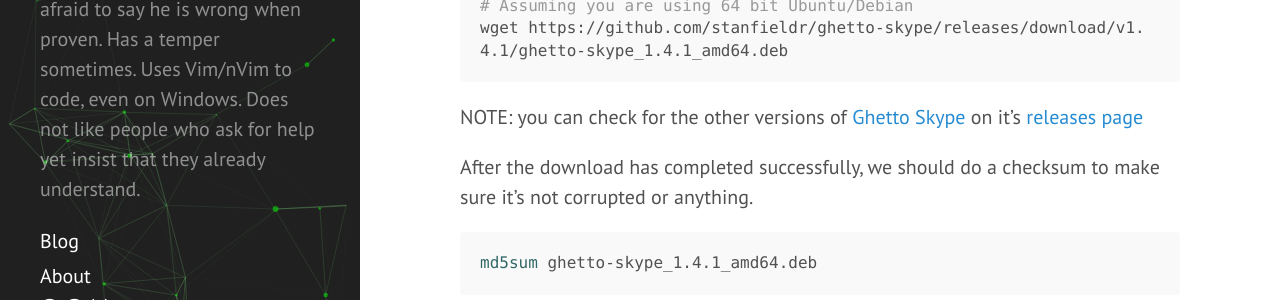
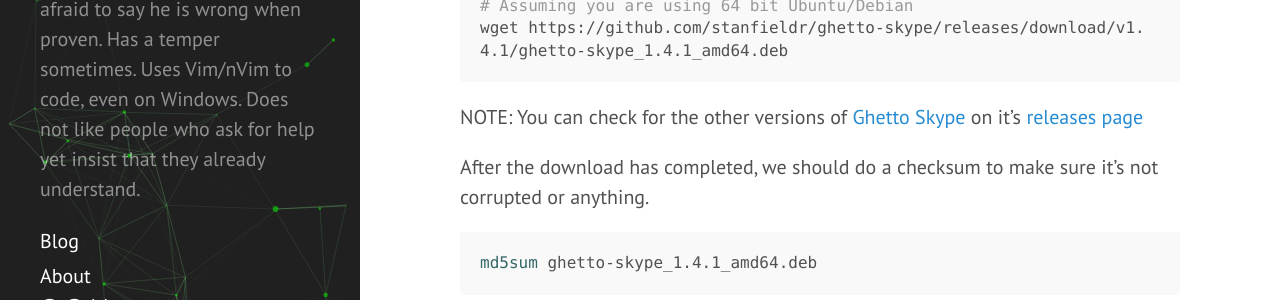
Before and after one commit to mxaddict/www.codedmaster.com, a Jekyll site: the page built from _posts/2016-8-23-setup-ghetto-skype-on-ubuntu-or-debian.md, in a window 1280 px wide and 1400 px high, scrolled down 353 px. Shown: the part 156-456 px from the top of the window. Built offline with Jekyll 4.4.1, drawn with Linux system fonts in a browser that asks for light colours; nearby versions of some CDN libraries; comment, search, counter and statistics services are not loaded; some of the changed text lies outside the part shown.

Commit message:
Updated parts of the article

````diff
--- a/_posts/2016-8-23-setup-ghetto-skype-on-ubuntu-or-debian.md
+++ b/_posts/2016-8-23-setup-ghetto-skype-on-ubuntu-or-debian.md
@@ -14,9 +14,9 @@
 wget https://github.com/stanfieldr/ghetto-skype/releases/download/v1.4.1/ghetto-skype_1.4.1_amd64.deb
 ```
 
-NOTE: you can check for the other versions of [Ghetto Skype][skype_ghetto] on it's [releases page](https://github.com/stanfieldr/ghetto-skype/releases){:target="_blank"}
+NOTE: You can check for the other versions of [Ghetto Skype][skype_ghetto] on it's [releases page](https://github.com/stanfieldr/ghetto-skype/releases){:target="_blank"}
 
-After the download has completed successfully, we should do a checksum to make sure it's not corrupted or anything.
+After the download has completed, we should do a checksum to make sure it's not corrupted or anything.
 
 ```bash
 md5sum ghetto-skype_1.4.1_amd64.deb
````
Also changed, not shown: other parts of _posts/2016-8-23-setup-ghetto-skype-on-ubuntu-or-debian.md (+1 -1 lines).
